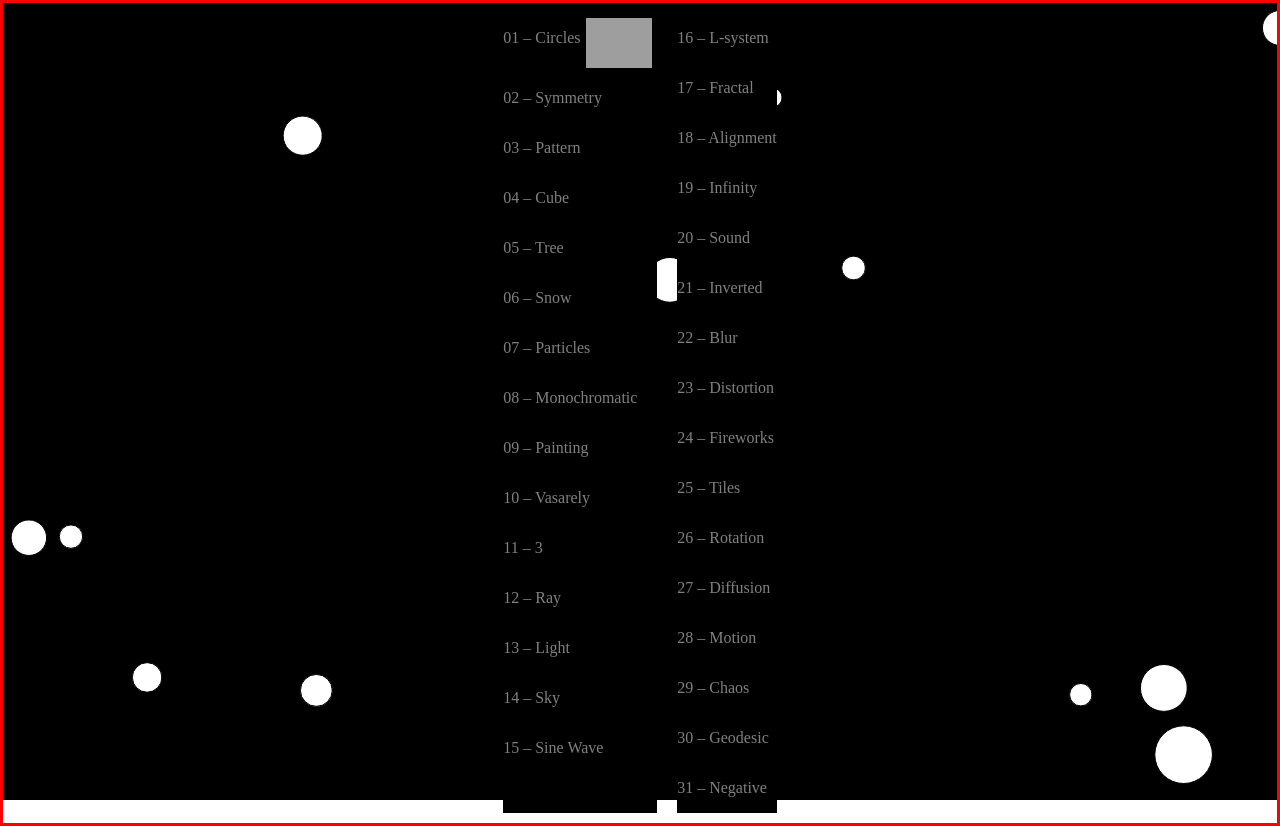
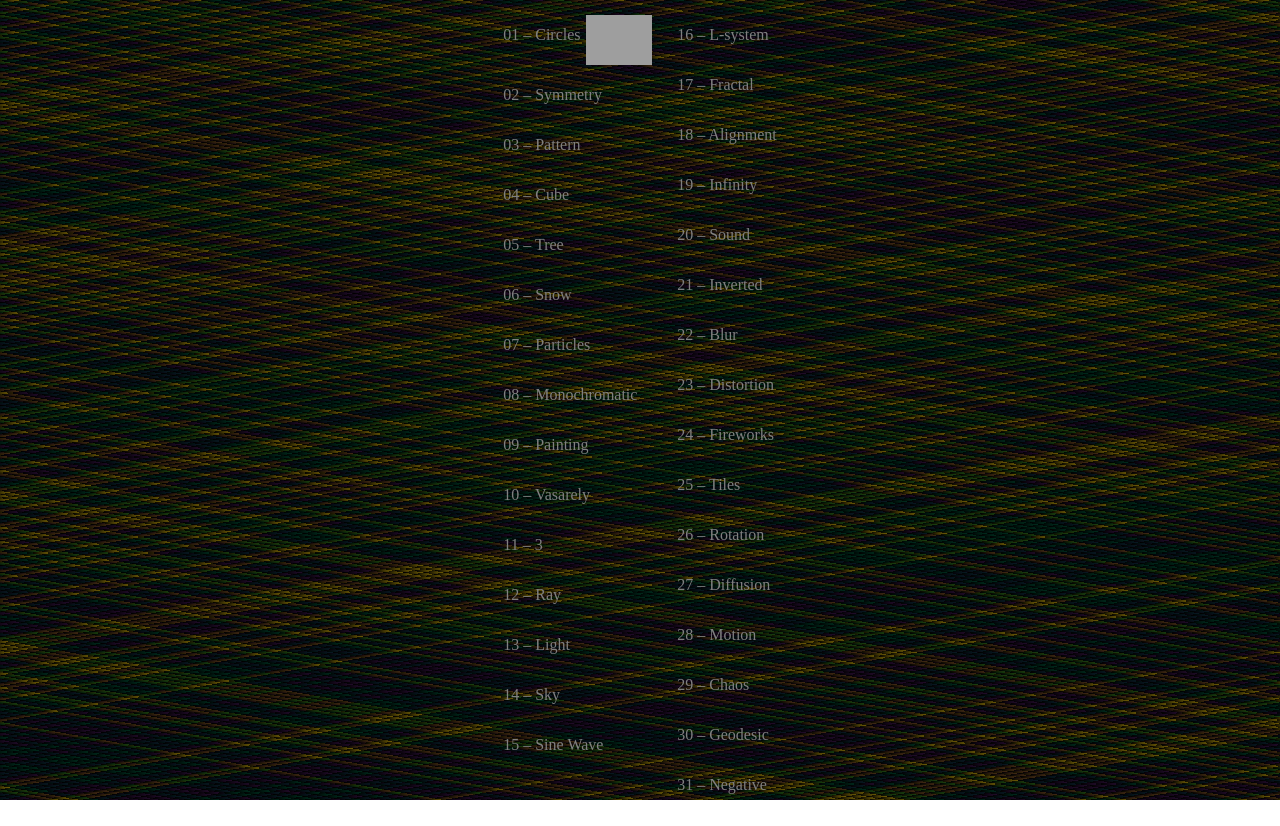
Before and after one commit to JulesFouchy/October-Procedural-Drawings-2020, a website built with Parcel: page src/index.html in a window 1280 px wide. Built offline with nearby package versions, Linux system fonts and the light colour scheme; grey boxes are pictures that could not be loaded.

Commit message:
Add tapisserie p5 background

```diff
--- a/package.json
+++ b/package.json
@@ -23,10 +23,12 @@
     "p5": "^1.1.9"
   },
   "devDependencies": {
+    "@types/p5": "^0.9.1",
     "cross-env": "^7.0.2",
+    "glslify-bundle": "^5.1.1",
+    "glslify-deps": "^1.3.1",
     "parcel": "^1.12.4",
     "sass": "^1.26.11",
-    "@types/p5": "^0.9.1",
     "typescript": "^4.0.3"
   }
 }
--- /dev/null
+++ b/src/background.frag
@@ -0,0 +1,62 @@
+precision mediump float;
+
+uniform float width;
+uniform float height;
+varying vec2 vTexCoord;
+
+const float dirA = 10. / 180. * 3.1415926536;
+const vec2 dir = vec2(cos(dirA), sin(dirA));
+const vec2 nor = vec2(-dir.y, dir.x);
+const float spacing   = 3.5;
+const float thickness = spacing;
+
+float rand(vec2 co){
+    return fract(sin(dot(co.xy ,vec2(12.9898,78.233))) * 43758.5453);
+}
+
+vec3 colByIdx(int idx ) {
+    if (idx == 0)
+        return vec3(0, 161, 131)  / 255.; // blue
+    else if (idx == 1)
+        return vec3(255, 233, 59) / 255.; // yellow
+    else if (idx == 2)
+        return vec3(141, 84, 158) / 255.; // purple
+    else
+        return vec3(0.);
+}
+
+vec3 getCol(float seed) {
+  	int idx = int(floor(3.*rand(vec2(seed, 0.))));
+    return colByIdx(idx);
+}
+
+float line(vec2 p) {
+	float d = length(p - dot(p, dir) * dir);
+    float t = min(d / thickness, 1.);
+    t = max(1. - t*t, 0.);
+    return t;
+}
+
+vec3 lines(vec2 p) {
+    float t = dot(p, nor);
+    float id = floor(t / spacing);
+    p -= spacing * id * nor;
+    return getCol(id) * line(p);
+}
+
+void main()
+{
+    vec2 uv = gl_FragCoord.xy;
+    vec3 col = vec3(0.);
+
+    //uv -= nor * spacing * 0.5;
+    col += lines(uv);
+    uv.y *= -1.;
+    col += lines(uv);
+    //col += vec3(uv, 0.);
+
+    col = pow(col, vec3(2));
+    col *= 0.1;
+
+    gl_FragColor = vec4(col, 1.0);
+}
--- /dev/null
+++ b/src/background.vert
@@ -0,0 +1,10 @@
+attribute vec3 aPosition;
+attribute vec2 aTexCoord;
+varying vec2 vTexCoord;
+
+void main() {
+    vTexCoord = aTexCoord;
+    vec4 positionVec4 = vec4(aPosition, 1.0);
+    positionVec4.xy = positionVec4.xy * 2.0 - 1.0;
+    gl_Position = positionVec4;
+}
--- a/src/p5Background.ts
+++ b/src/p5Background.ts
@@ -1,23 +1,22 @@
 import p5 from 'p5'
+import bgFrag from './background.frag'
+import bgVert from './background.vert'
 
-const sketch = new p5((p: p5) => {
+new p5((p: p5) => {
 
     const myseed = p.random(999999)
+    let bgShader: p5.Shader;
 
     const drawBackground = () => {
-        p.randomSeed(myseed)
-        p.background(0)
-        for (let i = 0; i < 15; i++) {
-        p.ellipse(
-            p.random(p.width),
-            p.random(p.height),
-            p.random(15, 60)
-        )
-        }
+        p.shader(bgShader)
+        bgShader.setUniform("width",  p.width)
+        bgShader.setUniform("height", p.height)
+        p.rect(0, 0, p.width, p.height)
     }
 
     p.setup = function() {
-        p.createCanvas(p.windowWidth, p.windowHeight)
+        p.createCanvas(p.windowWidth, p.windowHeight, p.WEBGL)
+        bgShader = p.createShader(bgVert, bgFrag)
         drawBackground()
     }
 
--- a/src/style.scss
+++ b/src/style.scss
@@ -16,7 +16,7 @@
 // ----------------------
 
 #themes-list {
-    border: solid red;
+    // border: solid red;
 
     display: flex;
     justify-content: center;
@@ -40,7 +40,6 @@
 
 .column {
     margin: 10px;
-    background-color: black;
 }
 
 .thumbnail {
```
Also changed, not shown: 1 other file.
